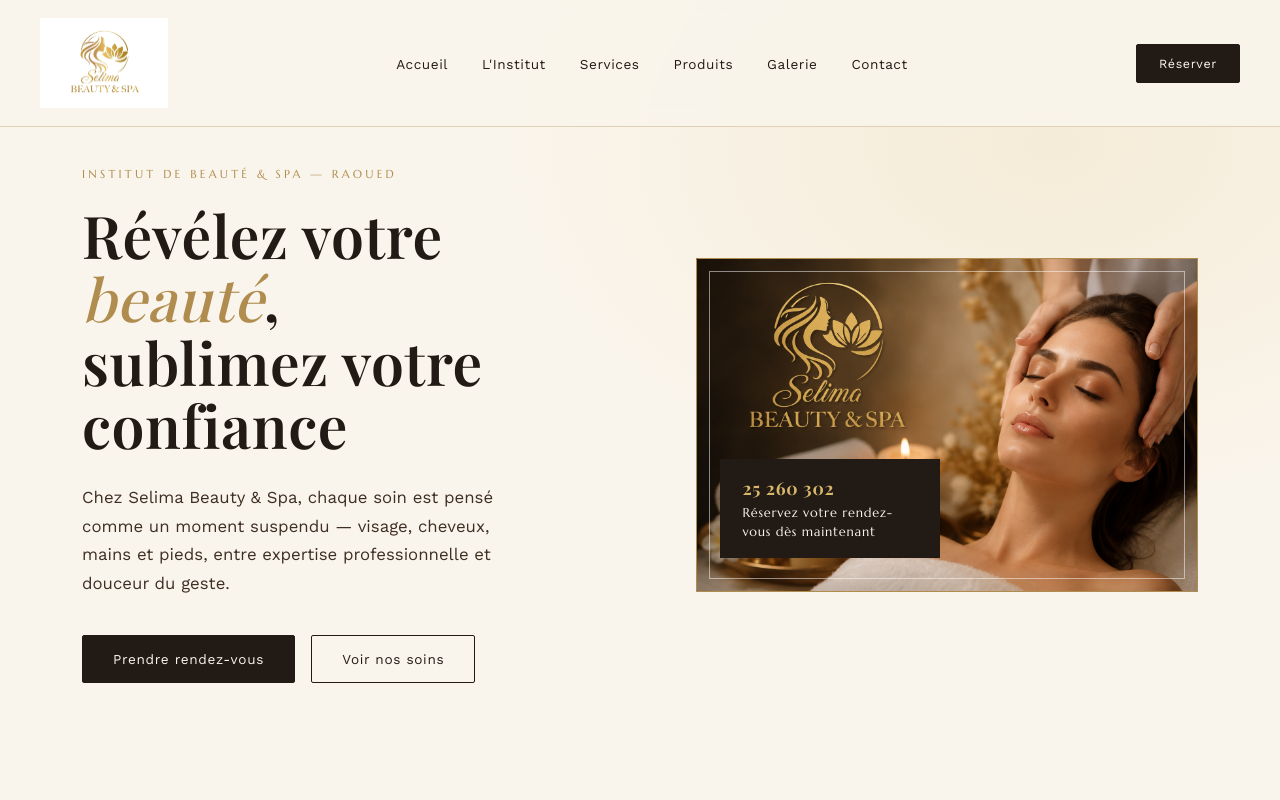
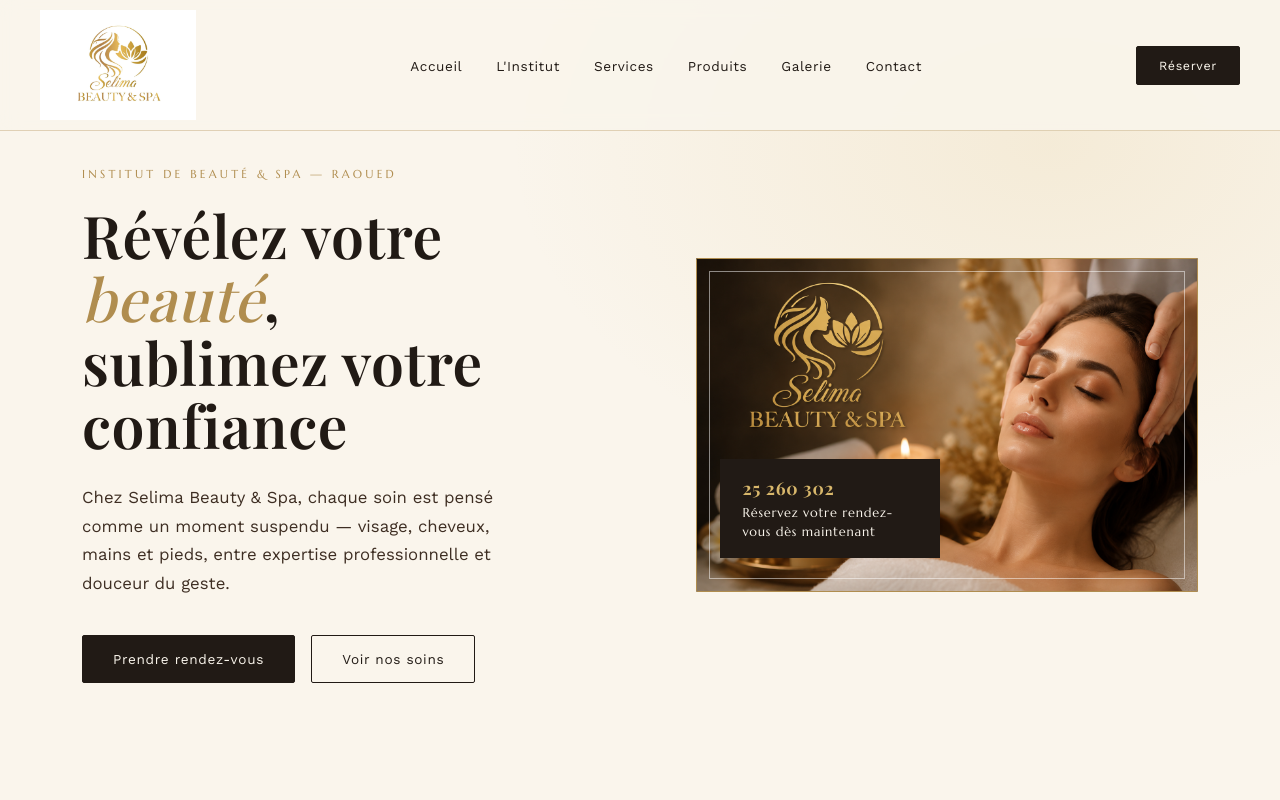
Before and after one commit to rouissiadam70-eng/Selima-Beauty-and-Spa, a React (Vite) app: page / in a window 1280 px wide. Shown: the top 800 px of the page. Built offline with nearby package versions, Linux system fonts and the light colour scheme; a web font is replaced by a local one.

Commit message:
Augmenter la taille du logo a 110 px

```diff
--- a/src/App.css
+++ b/src/App.css
@@ -42,15 +42,14 @@
   display: flex;
   align-items: center;
   justify-content: space-between;
-  padding: 18px 40px;
+  padding: 10px 40px;
   background: rgba(250, 245, 236, 0.86);
   backdrop-filter: blur(10px);
   border-bottom: 1px solid var(--line);
 }
 
 .brandmark { display: flex; align-items: center; gap: 12px; }
-.brandmark img { height: 90px; width: auto; }
-
+.brandmark img { height: 110px; width: auto; }
 .site-header nav ul { display: flex; gap: 34px; }
 .site-header nav a {
   font-size: 0.85rem;
```
